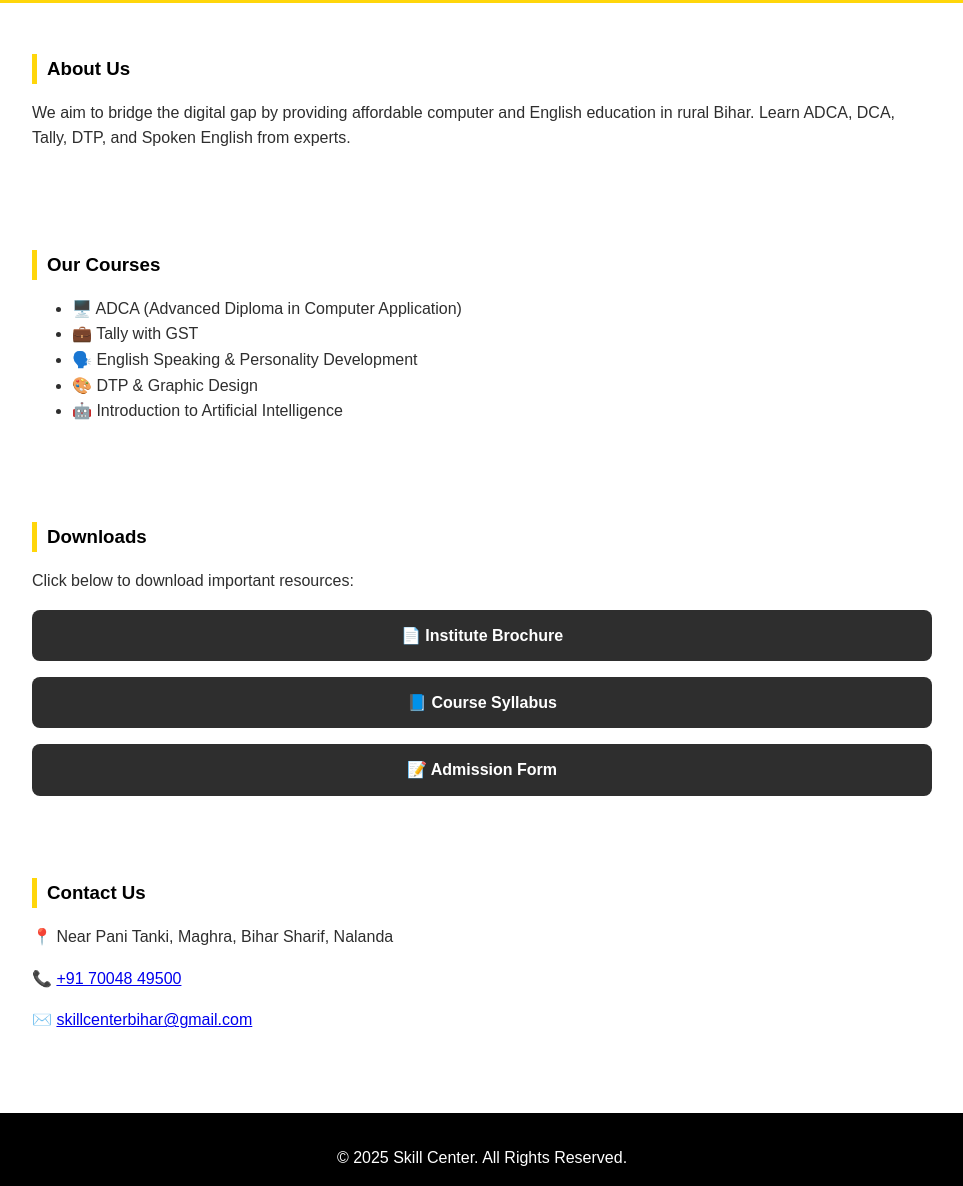
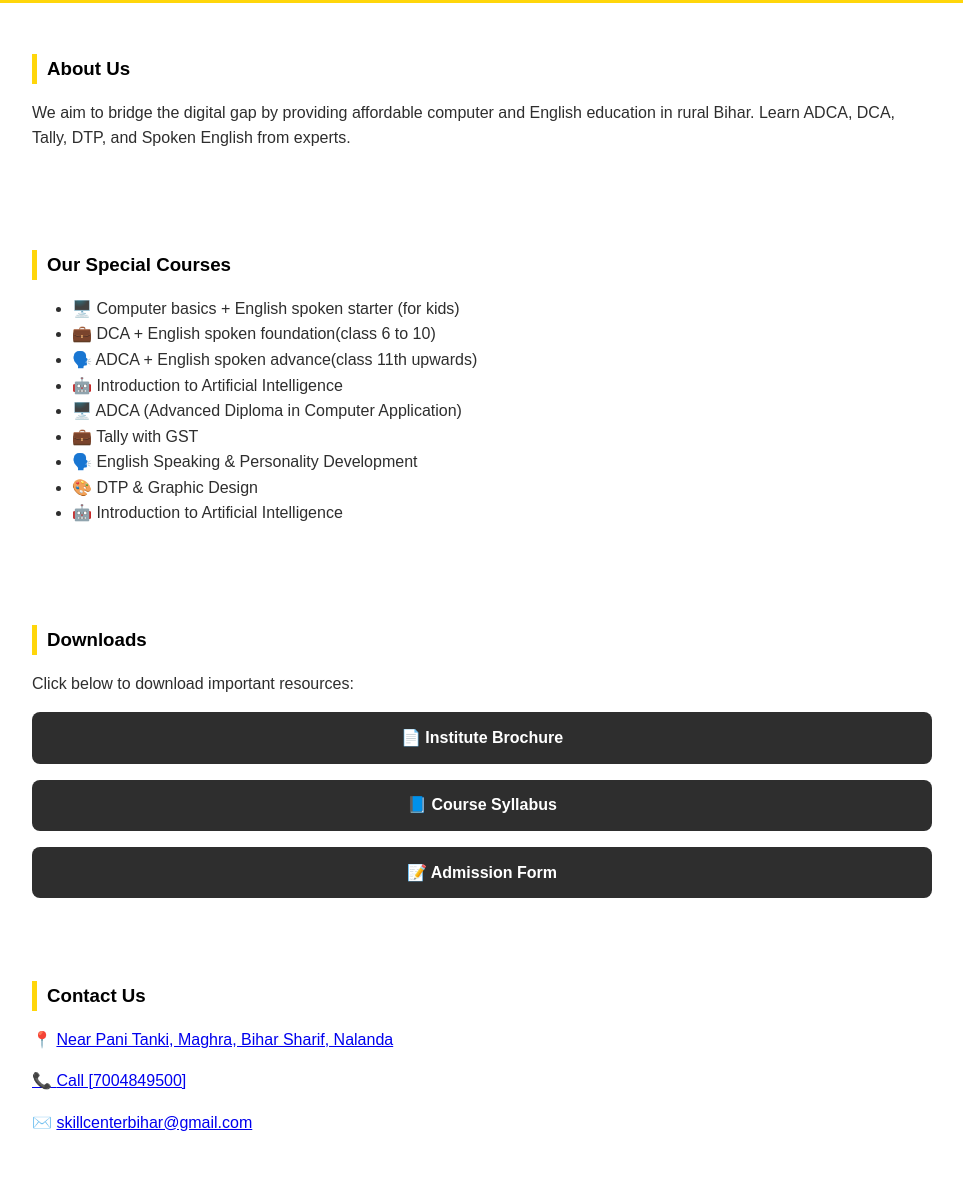
Before and after one commit to AforAbhi/Skillcenter, a plain HTML site: page index.html in a window 1280 px wide. Shown: the part 525-1711 px from the top of the page, without its empty margins (158-1121 px from the left). Drawn offline with Linux system fonts and the light colour scheme.

Commit message:
Update index.html

```diff
--- a/index.html
+++ b/index.html
@@ -7,10 +7,17 @@
   <link rel="stylesheet" href="style.css" />
 </head>
 <body>
+  <!-- Floating animation shapes -->
+  <div class="floating-shapes">
+    <div class="shape yellow"></div>
+    <div class="shape grey"></div>
+    <div class="shape white"></div>
+  </div>
+
   <!-- Header -->
   <header>
-    <h1>Skill Center</h1>
-    <p>Empowering Rural Youth with Computer & English Education</p>
+    <h1 class="fade-in">Skill Center</h1>
+    <p class="fade-in-delay">Empowering Rural Youth with Computer & English Education</p>
   </header>
 
   <!-- Navigation -->
@@ -26,19 +33,23 @@
     <h2>Learn Computer & English Skills for a Better Future</h2>
     <p>Join the Skill Center and become job-ready in today's digital world.</p>
     <a href="https://wa.me/917004849500?text=Hello!%20I%20want%20to%20enroll%20in%20Skill%20Center."
-       class="btn">📲 Enroll Now on WhatsApp</a>
+       class="btn pulse">📲 Enquire</a>
   </section>
 
   <!-- About -->
-  <section id="about" class="section">
+  <section id="about" class="section slide-up">
     <h3>About Us</h3>
     <p>We aim to bridge the digital gap by providing affordable computer and English education in rural Bihar. Learn ADCA, DCA, Tally, DTP, and Spoken English from experts.</p>
   </section>
 
   <!-- Courses -->
-  <section id="courses" class="section">
-    <h3>Our Courses</h3>
-    <ul>
+  <section id="courses" class="section slide-up">
+    <h3>Our Special Courses</h3>
+    <ul class="course-list">
+      <li>🖥️ Computer basics + English spoken starter (for kids)</li>
+      <li>💼 DCA + English spoken foundation(class 6 to 10)</li>
+      <li>🗣️ ADCA + English spoken advance(class 11th upwards)</li>
+      <li>🤖 Introduction to Artificial Intelligence</li>
       <li>🖥️ ADCA (Advanced Diploma in Computer Application)</li>
       <li>💼 Tally with GST</li>
       <li>🗣️ English Speaking & Personality Development</li>
@@ -48,7 +59,7 @@
   </section>
 
   <!-- Downloads -->
-  <section id="downloads" class="section">
+  <section id="downloads" class="section slide-up">
     <h3>Downloads</h3>
     <p>Click below to download important resources:</p>
     <div class="download-list">
@@ -59,10 +70,10 @@
   </section>
 
   <!-- Contact -->
-  <section id="contact" class="section">
+  <section id="contact" class="section slide-up">
     <h3>Contact Us</h3>
-    <p>📍 Near Pani Tanki, Maghra, Bihar Sharif, Nalanda</p>
-    <p>📞 <a href="tel:+917004849500">+91 70048 49500</a></p>
+    <p>📍 <a href="https://maps.app.goo.gl/oHjznHrDKZUUqHQh8?g_st=aw">Near Pani Tanki, Maghra, Bihar Sharif, Nalanda</p>
+    <p>📞 <a href="tel:+917004849500">Call [7004849500] </a></p>
     <p>✉️ <a href="mailto:skillcenterbihar@gmail.com">skillcenterbihar@gmail.com</a></p>
   </section>
 
```
